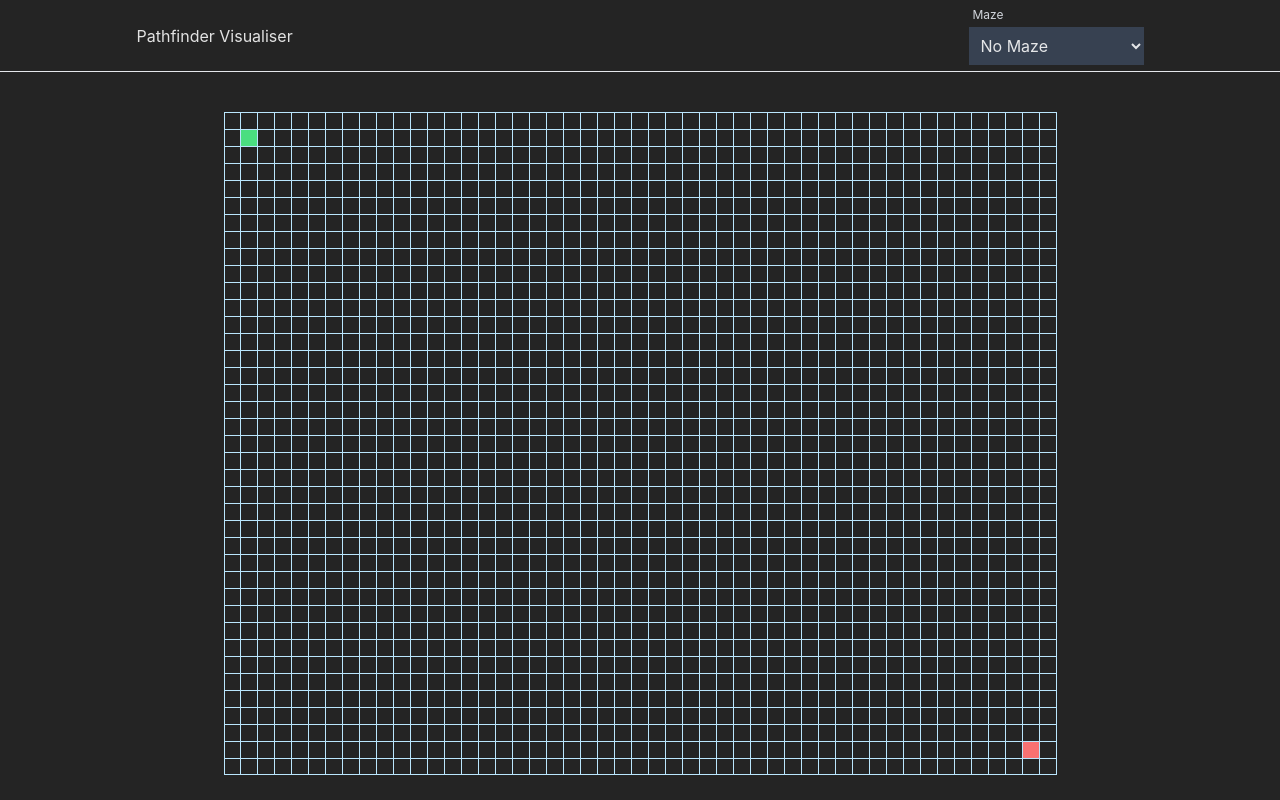
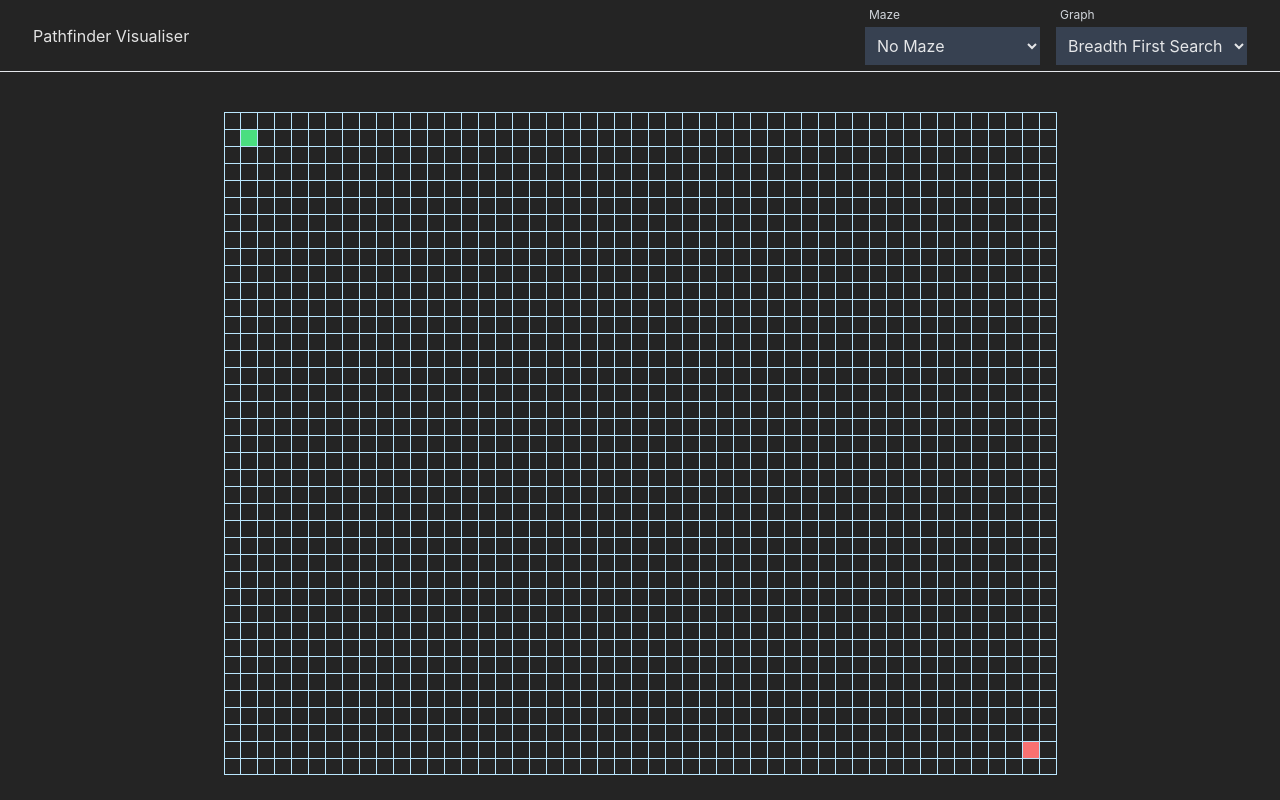
Before and after one commit to hstoklosa/pathfinding-visualiser, a React (Vite) app: page / in a window 1280 px wide. Built offline with nearby package versions, Linux system fonts and the light colour scheme.

Commit message:
add algorithm selection into the navbar

```diff
--- a/src/components/Navbar.tsx
+++ b/src/components/Navbar.tsx
@@ -4,14 +4,22 @@ import { usePathfinding } from "../hooks/usePathfinding";
 import { useTile } from "../hooks/useTile";
 import { useSpeed } from "../hooks/useSpeed";
 import { resetGrid } from "../helpers/grid";
-import { MAZE_LIST } from "../utils/constants";
-import { MazeType } from "../utils/types";
+import { ALGORITHM_LIST, MAZE_LIST } from "../utils/constants";
+import { AlgorithmType, MazeType } from "../utils/types";
 import { runMazeAlgorithm } from "../utils/runMazeAlgorithm";
 
 export const Navbar = () => {
     const [isDisabled, setIsDisabled] = useState(false);
 
-    const { grid, maze, setMaze, setGrid, setIsGraphVisualised } = usePathfinding();
+    const {
+        grid,
+        maze,
+        algorithm,
+        setMaze,
+        setGrid,
+        setIsGraphVisualised,
+        setAlgorithm,
+    } = usePathfinding();
     const { startTile, endTile } = useTile();
     const { speed } = useSpeed();
 
@@ -50,6 +58,13 @@ export const Navbar = () => {
                     options={MAZE_LIST}
                     onChange={(e) => handleGenerateMaze(e.target.value as MazeType)}
                 />
+
+                <Select
+                    label="Graph"
+                    value={algorithm}
+                    options={ALGORITHM_LIST}
+                    onChange={(e) => setAlgorithm(e.target.value as AlgorithmType)}
+                />
             </div>
         </div>
     );
--- a/src/utils/constants.ts
+++ b/src/utils/constants.ts
@@ -1,4 +1,4 @@
-import { MazeSelectType, SpeedSelectType } from "./types";
+import { AlgorithmSelectType, MazeSelectType, SpeedSelectType } from "./types";
 
 export const MAX_ROWS = 39;
 export const MAX_COLS = 49;
@@ -52,4 +52,11 @@ export const SPEED_LIST: SpeedSelectType[] = [
     { name: "Fast", value: 0.5 },
 ];
 
+export const ALGORITHM_LIST: AlgorithmSelectType[] = [
+    { name: "Dijkstra", value: "DIJKSTRA" },
+    { name: "A-Star", value: "A_STAR" },
+    { name: "Breadth First Search", value: "BFS" },
+    { name: "Depth First Search", value: "DFS" },
+];
+
 export const SLEEP_TIME = 8;
--- a/src/utils/types.ts
+++ b/src/utils/types.ts
@@ -27,3 +27,8 @@ export interface SpeedSelectType {
     name: string;
     value: SpeedType;
 }
+
+export interface AlgorithmSelectType {
+    name: string;
+    value: AlgorithmType;
+}
```
